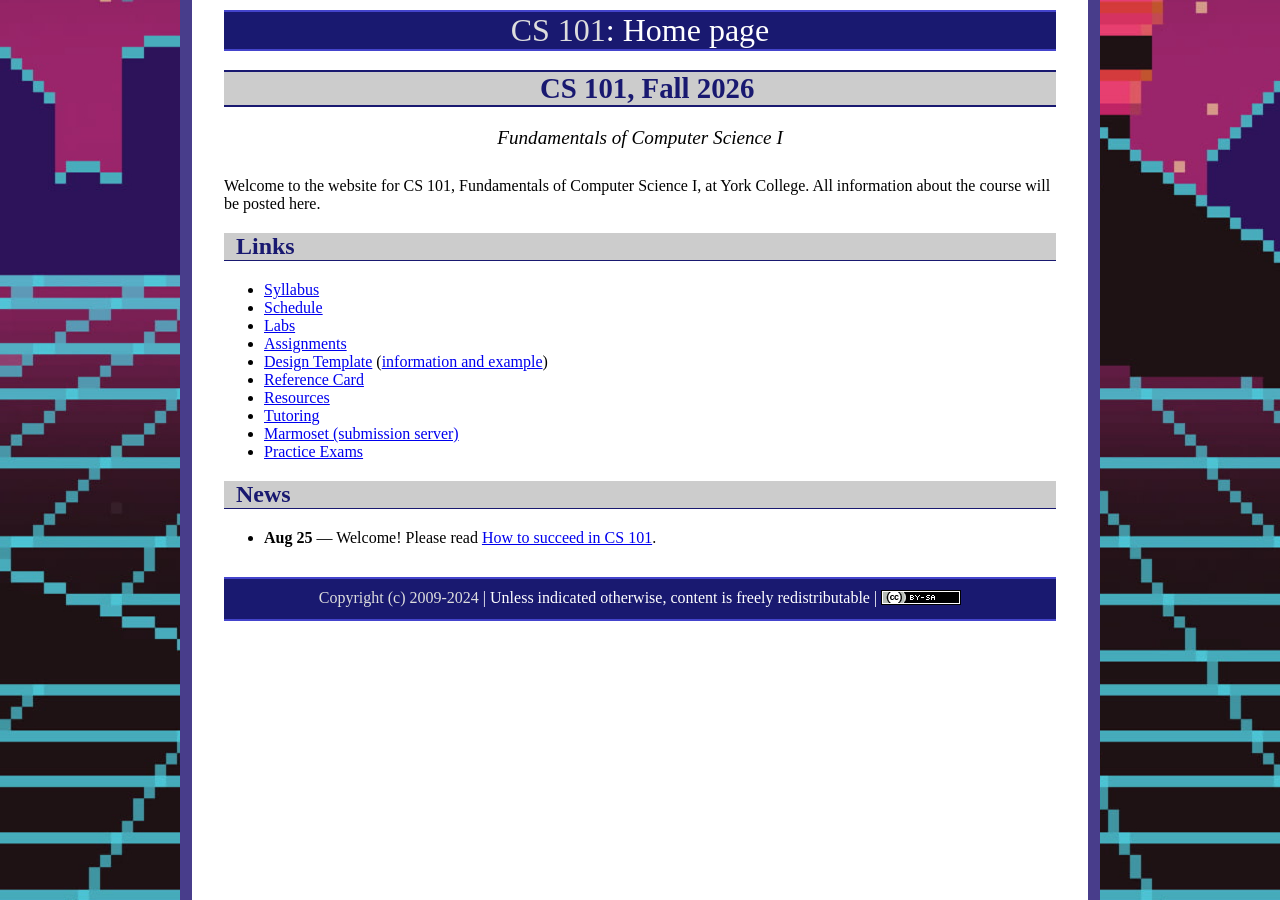
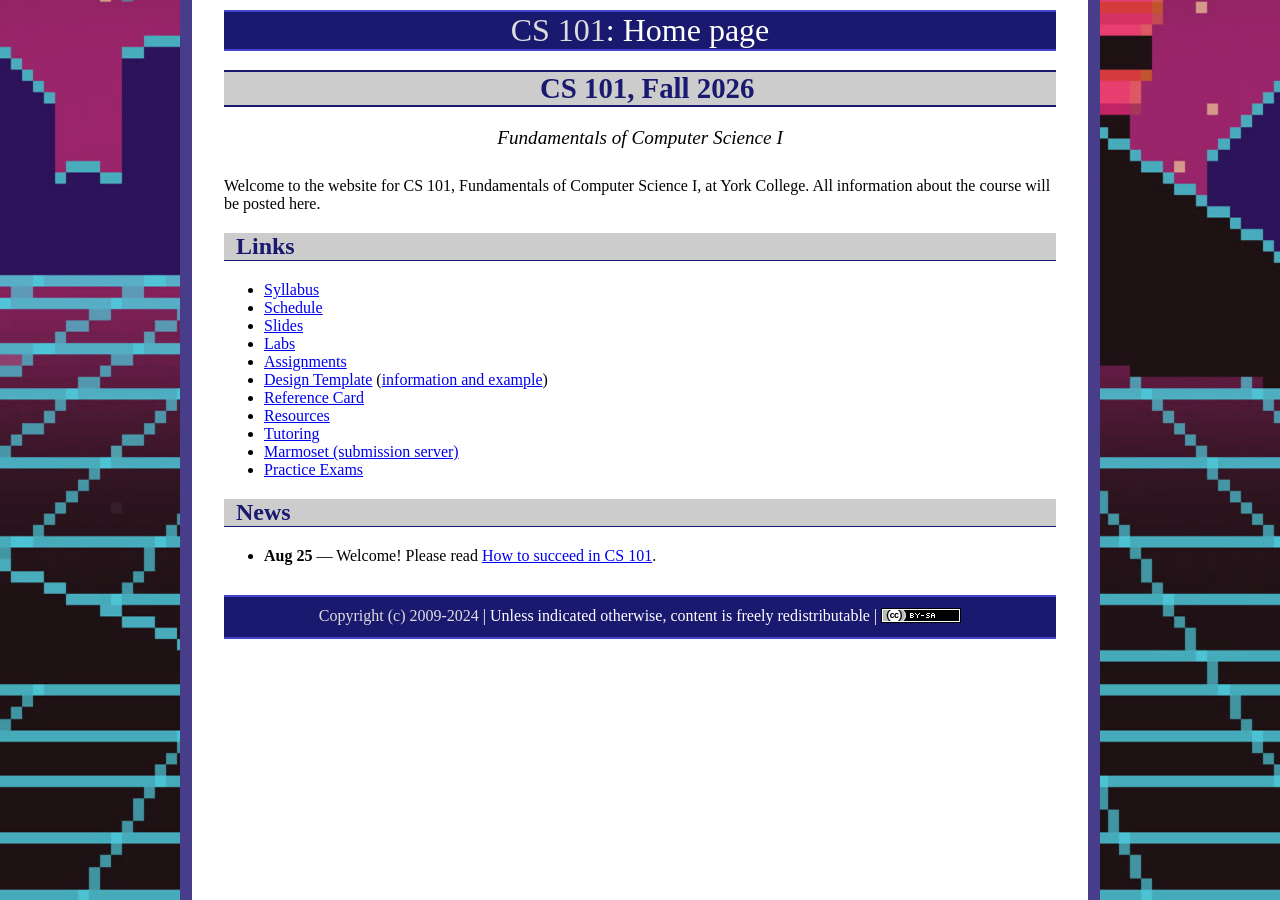
Before and after one commit to ycpcs/cs101-fall2026, a Jekyll site: the page built from index.md, in a window 1280 px wide. Built offline with Jekyll 4.4.1, drawn with Linux system fonts in a browser that asks for light colours.

Commit message:
Update index.md

```diff
--- a/index.md
+++ b/index.md
@@ -13,6 +13,7 @@ Welcome to the website for CS 101, Fundamentals of Computer Science I, at York C
 
 * [Syllabus](syllabus.html)
 * [Schedule](schedule.html)
+* [Slides](slides.html)
 * [Labs](labs/index.html)
 * [Assignments](assign/index.html)
 * [Design Template](design-template.pdf) ([information and example](design/index.html))
```
